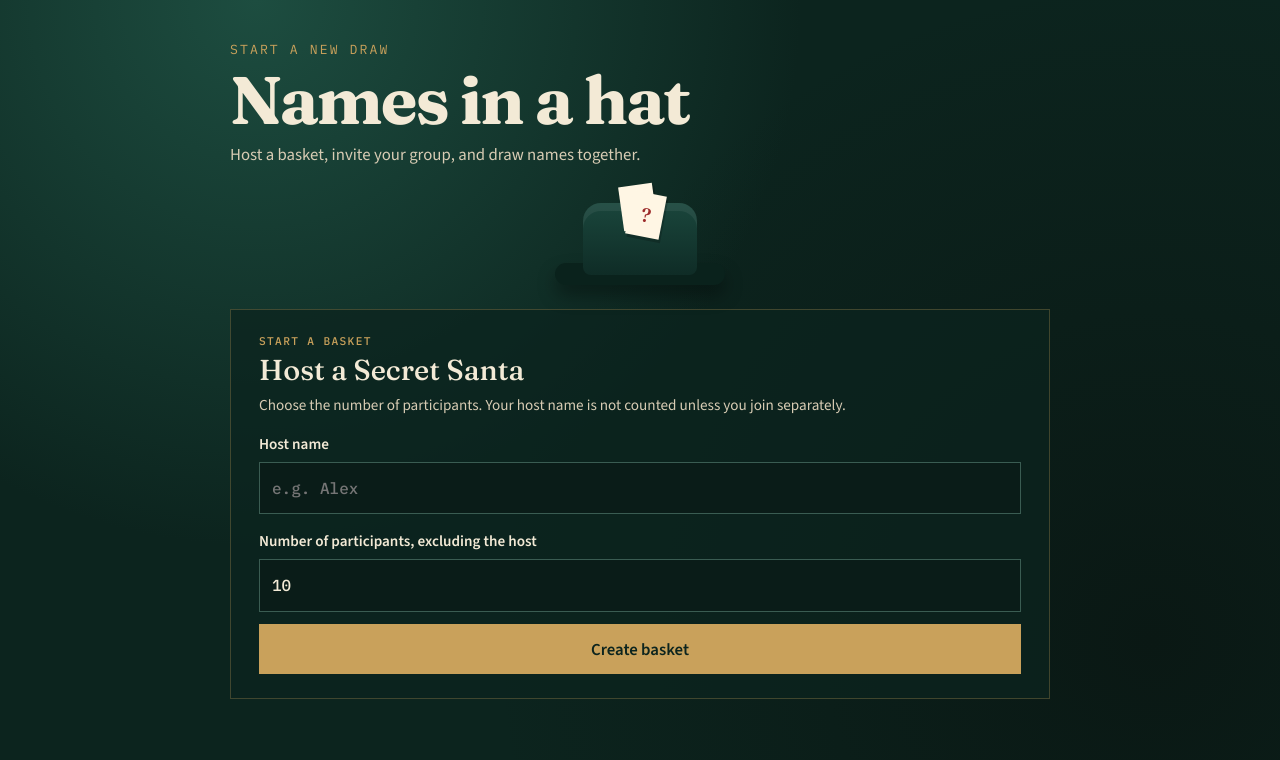
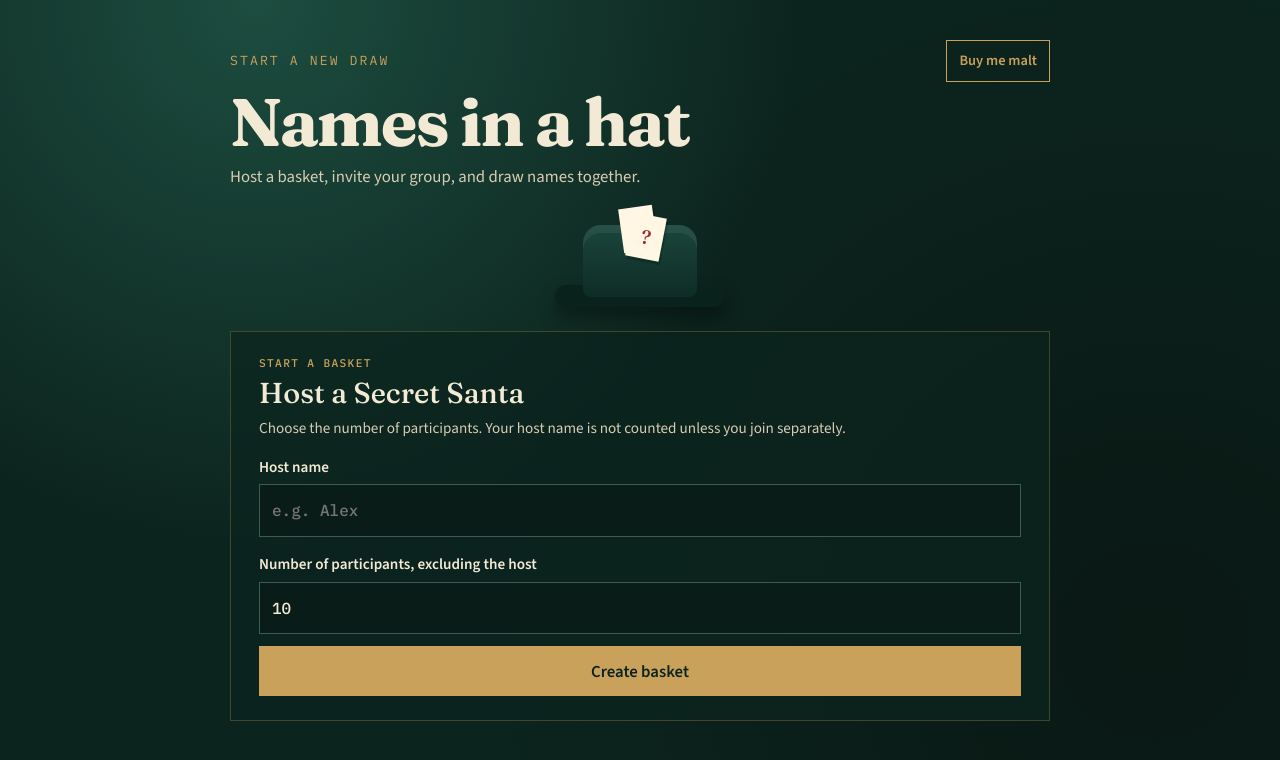
Before and after one commit to YaweGabriel/SecretSanta, a website: page public/index.html in a window 1280 px wide. Drawn offline with nearby package versions, Linux system fonts and the light colour scheme.

Commit message:
Add support link and update header styling in index.html

```diff
--- a/public/index.html
+++ b/public/index.html
@@ -18,7 +18,10 @@
   <body>
     <div class="stage">
       <header class="mast">
-        <p class="eyebrow" id="statusLine">Loading the draw…</p>
+        <div class="mast-topline">
+          <p class="eyebrow" id="statusLine">Loading the draw…</p>
+          <a class="support-link" href="https://buymeamalt.com/@ygw">Buy me malt</a>
+        </div>
         <h1>Names in a hat</h1>
         <p class="lede" id="lede">Host a basket, invite your group, and draw names together.</p>
       </header>
--- a/public/styles.css
+++ b/public/styles.css
@@ -62,6 +62,46 @@ body {
   font-size: 0.72rem;
   letter-spacing: 0.12em;
   text-transform: uppercase;
+}
+
+.mast-topline {
+  display: flex;
+  align-items: center;
+  justify-content: space-between;
+  gap: 12px;
+  margin-bottom: 8px;
+}
+
+.mast-topline .eyebrow {
+  min-width: 0;
+  overflow-wrap: anywhere;
+}
+
+.support-link {
+  display: inline-flex;
+  flex: 0 0 auto;
+  min-height: 42px;
+  align-items: center;
+  justify-content: center;
+  padding: 8px 12px;
+  border: 1px solid var(--gold);
+  color: var(--gold);
+  font-size: 0.9rem;
+  font-weight: 600;
+  line-height: 1.1;
+  text-decoration: none;
+  white-space: nowrap;
+  touch-action: manipulation;
+}
+
+.support-link:hover {
+  background: var(--gold);
+  color: var(--deep);
+}
+
+.support-link:focus-visible {
+  outline: 2px solid var(--cream);
+  outline-offset: 3px;
 }
 
 .lede {
```
